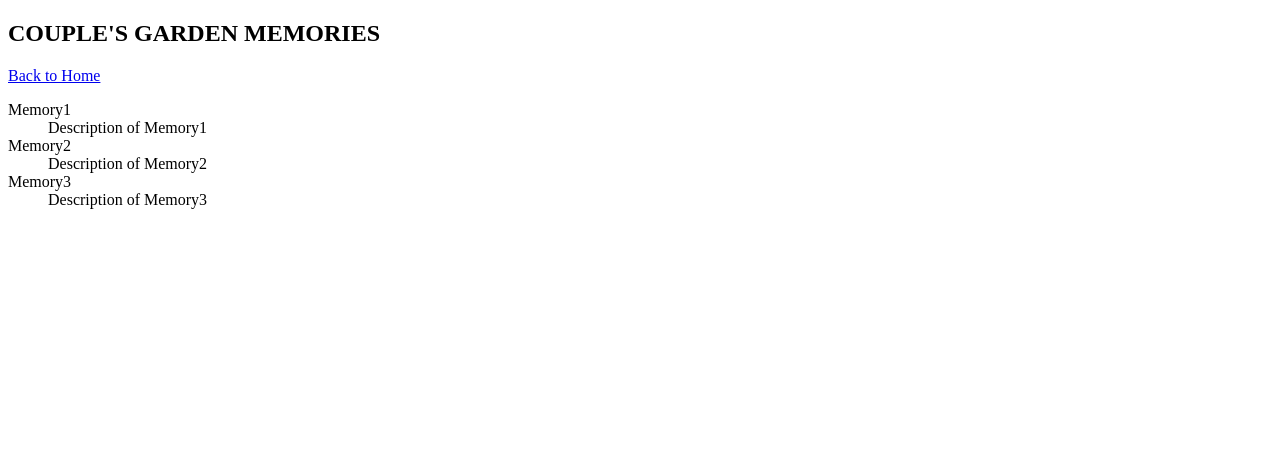
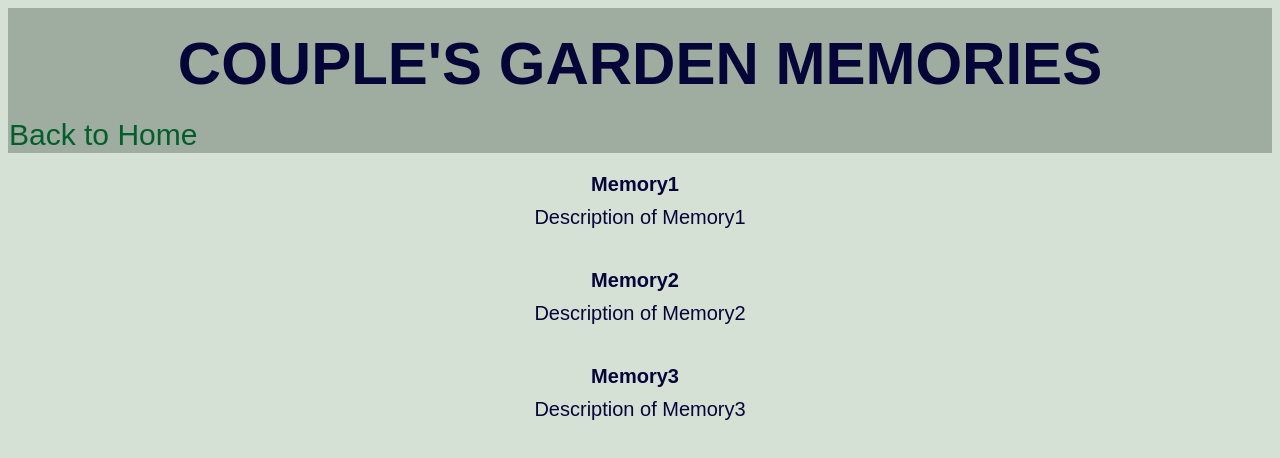
Before and after one commit to Munamused/CSC-437, a website: page packages/proto/memories.html in a window 1280 px wide. Drawn offline with Linux system fonts and the light colour scheme.

Commit message:
design tokens

```diff
--- a/packages/proto/memories.html
+++ b/packages/proto/memories.html
@@ -1,5 +1,9 @@
 <!DOCTYPE html>
 <html>
+    <head>
+        <link rel="stylesheet" href="./styles/page.css" />
+        <link rel="stylesheet" href="./styles/tokens.css" />
+    </head>
     <article>
         <header>
             <h1>COUPLE'S GARDEN MEMORIES</h1>
--- /dev/null
+++ b/packages/proto/styles/page.css
@@ -0,0 +1,59 @@
+/* styles/page.css */
+html {
+    background-color: var(--color-primary-background);
+}
+header {
+    font-family: var(--font-primary);
+    background-color: var(--color-secondary-background);
+    color: var(--color-text-primary);
+    padding: 1px;
+}
+h1 {
+    font-family: var(--font-primary);
+    text-align: center;
+    font-size: 60px;
+    color: var(--color-text-primary);
+    margin: 20px;
+}
+h2 {
+    font-family: var(--font-primary);
+    text-align: center;
+    font-size: 40px;
+    color: var(--color-text-primary);
+    margin: 20px;
+}
+p {
+    font-family: var(--font-primary);
+    text-align: center;
+    font-size: 20px;
+    color: var(--color-text-primary);
+    margin: 20px;
+}
+ul {
+    list-style-type: none;
+    padding: 0;
+}
+li {
+    margin: 10px 0;
+    text-align: center;
+}
+dl {
+    font-family: var(--font-primary);
+    text-align: center;
+    font-size: 20px;
+    color: var(--color-text-primary);
+    margin: 20px;
+}
+dt {
+    font-weight: bold;
+    margin: 0 10px 10px 0;
+}
+dd {
+    margin: 0 0 40px 0;
+}
+a {
+    font-family: var(--font-primary);
+    text-decoration: none;
+    color: var(--color-text-secondary);
+    font-size: 30px;
+}
--- /dev/null
+++ b/packages/proto/styles/tokens.css
@@ -0,0 +1,7 @@
+:root {
+    --font-primary: sans-serif;
+    --color-primary-background: #D6E1D5;
+    --color-secondary-background: #9FADA0;
+    --color-text-primary: rgb(6, 5, 56);
+    --color-text-secondary: rgb(3, 94, 44);
+}
```
Also changed, not shown: packages/proto/index.html (+7 -3 lines), packages/proto/partner1.html (+5 -1 lines), packages/proto/partner2.html (+5 -1 lines).
